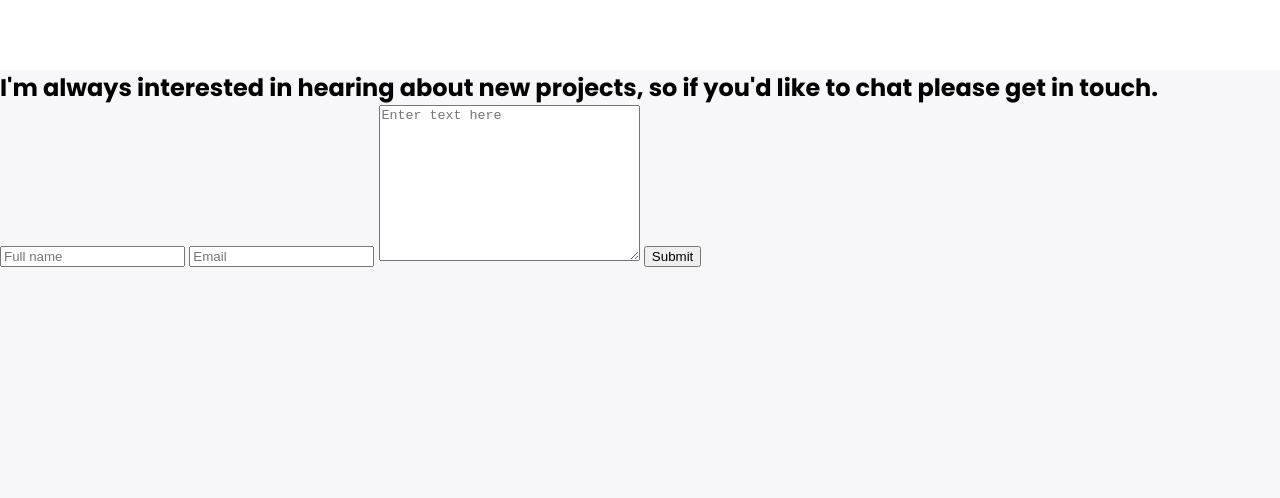
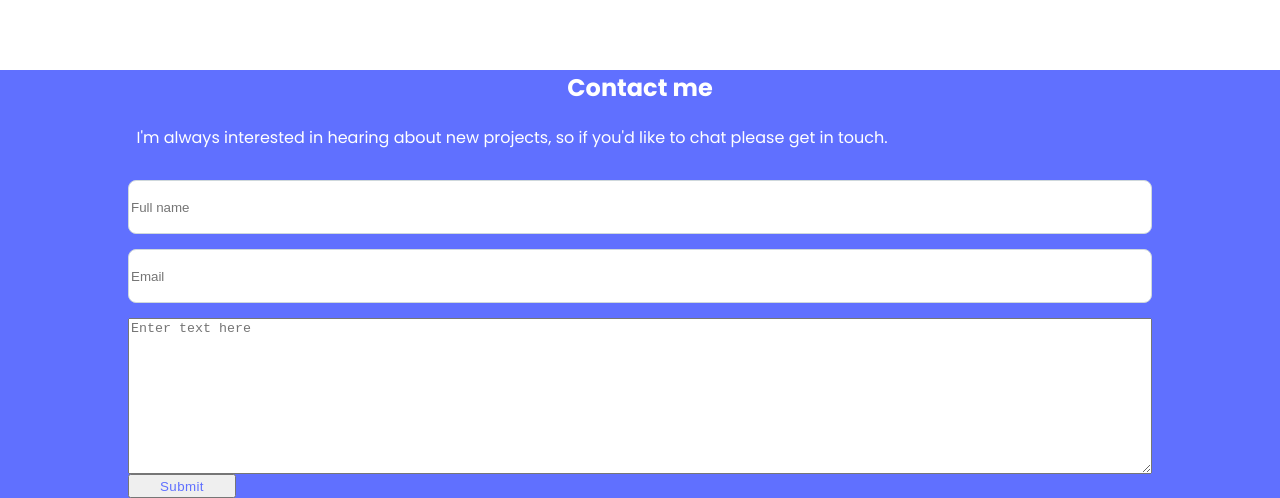
Before and after one commit to elmar8287/mobil-version-portfolio, a plain HTML site: page index.html in a window 1280 px wide. Shown: the part 4030-4528 px from the top of the page. Before the commit the page ends 4298 px from the top, so only its background shows below. Drawn offline with Linux system fonts and the light colour scheme.

Commit message:
Add styles for contact form

```diff
--- a/index.css
+++ b/index.css
@@ -326,3 +326,49 @@ p {
   display: flex;
   flex-grow: 1;
 }
+
+form{
+  display: flex;
+  flex-direction: column;
+  justify-content: space-between;
+  width: 80%;
+  margin: 0 auto;
+}
+
+.form h1,
+.form p{
+  text-align: center;
+  align-items: center;
+  color: #FFFFFF;
+}
+
+.form p{
+  margin: 20px 0 30px 0;
+  width: 80%;
+  align-content: center;
+
+}
+
+input{
+
+  background: #FFFFFF;
+  border: 1px solid #CFD8DC;
+  border-radius: 8px;
+  height: 50px;
+  margin-bottom: 15px;
+
+}
+
+.submit{
+  align-items: center;
+  text-align: center;
+  letter-spacing: 0.03em;
+  color: #6070FF;
+  width: 108px;
+  height: 24px;
+}
+
+.form{
+  background: #6070FF;
+
+}
--- a/index.html
+++ b/index.html
@@ -210,10 +210,11 @@
     </ul>
   </section>
 
-  <section>
-    <h1>
+  <section class="form">
+    <h1>Contact me</h1>
+    <p>
       I'm always interested in hearing about new projects, so if you'd like to chat please get in touch.
-    </h1>
+    </p>
 
 
     <form action="https://formspree.io/f/mzbyrnnw" method="POST">
@@ -222,7 +223,7 @@
 
       <textarea name="message" id="" maxlength="500" cols="30" rows="10" placeholder="Enter text here"></textarea>
 
-      <button type="submit">Submit</button>
+      <button class="submit" type="submit">Submit</button>
     </form>
   </section>
 </body>
```
